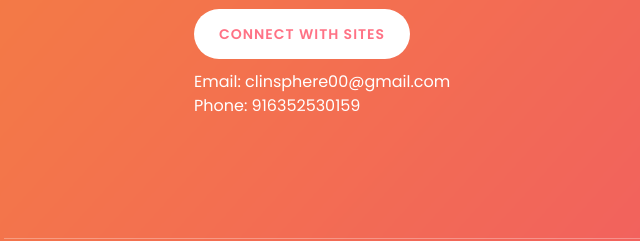
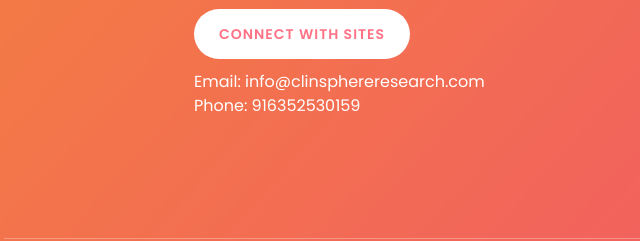
Before and after one commit to clinsphere/clinsphereWeb, a plain HTML site: page lava_landing_page/index.html in a window 1280 px wide. Shown: the part 3740-3981 px from the top of the page, 81-721 px from the left. Drawn offline with Linux system fonts and the light colour scheme.

Commit message:
Update index.html

```diff
--- a/lava_landing_page/index.html
+++ b/lava_landing_page/index.html
@@ -387,7 +387,7 @@
                         <br><br>
                         <a href="./onboarding.html" style="color:#ff7285;background-color: rgb(255, 255, 255);" class="main-button-slider" id="cta-bottom">Connect With SITES</a>
                         <br><br>
-                        Email: <a href="mailto:clinsphere00@gmail.com">clinsphere00@gmail.com</a> <br>
+                        Email: <a href="mailto:info@clinsphereresearch.com">info@clinsphereresearch.com</a> <br>
                         Phone: <a href="tel:+916352530159">916352530159</a>
                     </div>
                 </div>
```
